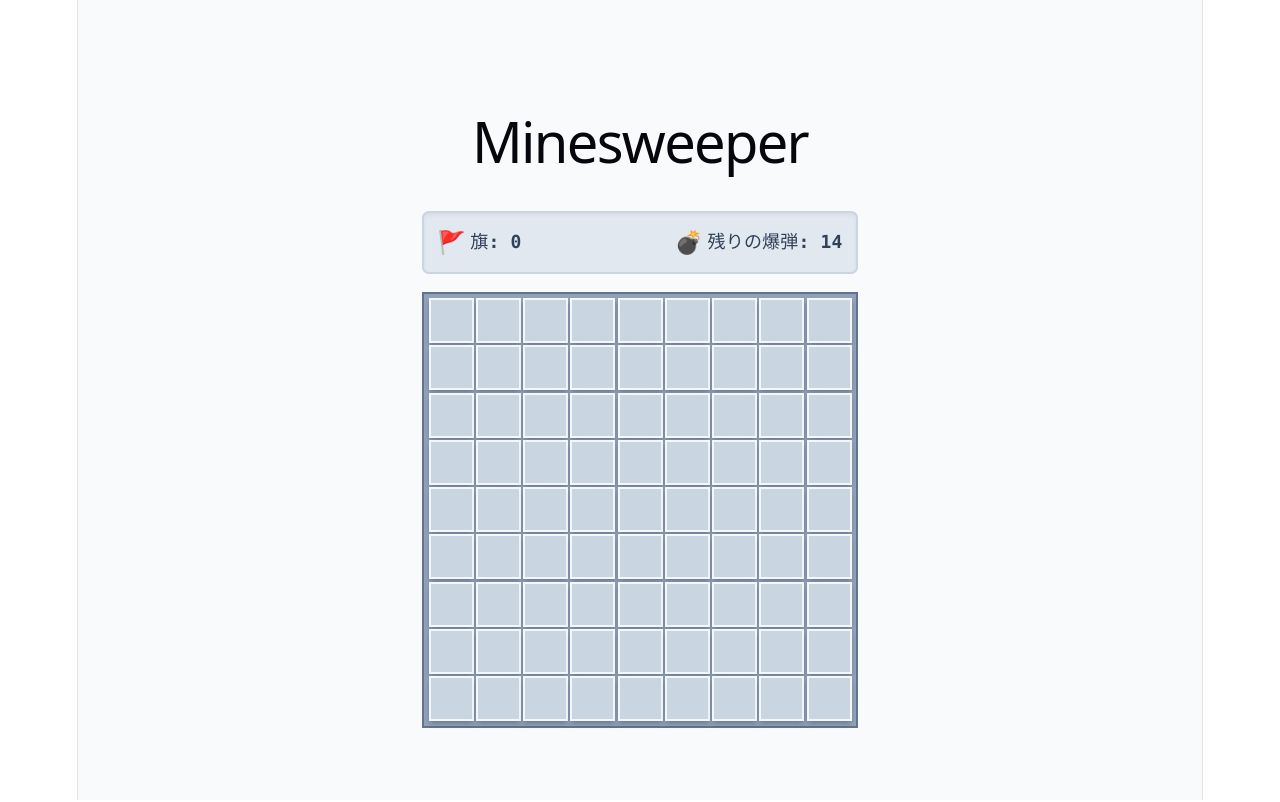
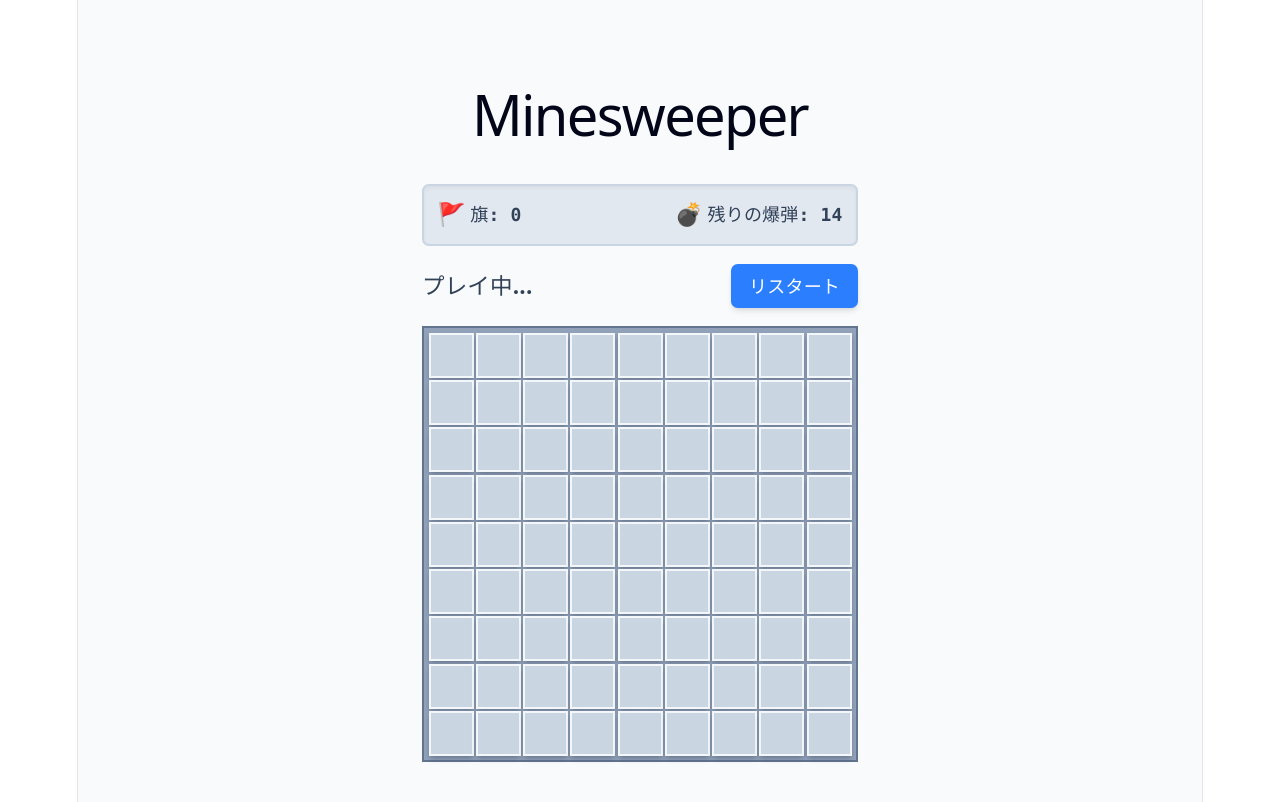
Before and after one commit to t-t328/minesweeper, a React (Vite) app: page / in a window 1280 px wide. Shown: the top 802 px of the page. Built offline with nearby package versions, Linux system fonts and the light colour scheme.

Commit message:
judge_clear&over

```diff
--- a/src/App.tsx
+++ b/src/App.tsx
@@ -1,4 +1,4 @@
-import { useState } from 'react'
+import { useState, useEffect } from 'react'
 import './App.css'
 
 type CellStatus = "hidden" | "revealed" | "flagged";
@@ -15,6 +15,7 @@ interface CellData {
   status: CellStatus;
   number: number;
   isMine: boolean;
+  exploded?: boolean; // 👈 これを追記
 }
 // --- ここから追記 ---
 // 盤面のサイズを変数化（ここを自由に変更できます！）
@@ -146,6 +147,9 @@ function GridCell({ status, number = 0, isMine, exploded, onClick, onRightClick
 function App() {
   // 関数を使って自動生成するように変更
   const [board, setBoard] = useState<CellData[]>(() => generateBoard(COLS, ROWS));
+  // 🌟 新機能: ゲームの状態を管理する state を追加
+  type GameState = 'playing' | 'gameOver' | 'gameClear';
+  const [gameState, setGameState] = useState<GameState>('playing');
   // --- ここから追加 ---
   // 1. すでに立てた旗の数
   const flagCount = board.filter((cell) => cell.status === 'flagged').length;
@@ -157,10 +161,41 @@ function App() {
   const totalMines = board.filter((cell) => cell.isMine).length;
   const estimatedMines = totalMines - flagCount;
   // --- ここまで追加 ---
+  // 🌟 新機能: 盤面が変化するたびにクリア・ゲームオーバーを判定する
+  useEffect(() => {
+    // プレイ中でなければ判定処理を行わない
+    if (gameState !== 'playing') return;
+
+    // ① ゲームオーバー判定: 「開かれている(revealed)」かつ「地雷(isMine)」のマスが1つでもあればアウト
+    const isGameOver = board.some(cell => cell.status === 'revealed' && cell.isMine);
+    if (isGameOver) {
+      setGameState('gameOver');
+      // すべての地雷を強制的に表示する（踏んだ地雷は exploded を true にして赤くする）
+      setBoard(prev => prev.map(cell =>
+        cell.isMine
+          ? { ...cell, status: 'revealed', exploded: cell.status === 'revealed' }
+          : cell
+      ));
+      return;
+    }
+
+    // ② ゲームクリア判定: (全マス数 - 地雷の数) と (開かれたマスの数) が一致するか
+    const totalMines = board.filter(cell => cell.isMine).length;
+    const revealedCount = board.filter(cell => cell.status === 'revealed').length;
+
+    if (revealedCount === (COLS * ROWS) - totalMines) {
+      setGameState('gameClear');
+      // クリア演出として、すべての地雷マスに自動で旗を立てる
+      setBoard(prev => prev.map(cell =>
+        cell.isMine ? { ...cell, status: 'flagged' } : cell
+      ));
+    }
+  }, [board, gameState]); // 👈 board か gameState が変化するたびに実行される
   // 左クリック処理（変更なし・1次元配列になったため正常に動作します）
   // --- 修正: 連鎖オープン対応のクリック処理 ---
 // --- 修正: ショートカット機能と連鎖オープンを統合したクリック処理 ---
   const handleCellClick = (id: number) => {
+    if (gameState !== 'playing') return; // 👈 プレイ中以外はクリック操作を無視
     setBoard((prevBoard) => {
       const newBoard = prevBoard.map(cell => ({ ...cell }));
       const clickedCell = newBoard[id];
@@ -267,6 +302,7 @@ function App() {
   // 右クリック処理（変更なし）
   const handleCellRightClick = (e: React.MouseEvent, id: number) => {
     e.preventDefault();
+    if (gameState !== 'playing') return; // 👈 プレイ中以外は右クリックを無視
     setBoard((prevBoard) =>
       prevBoard.map((cell) => {
         if (cell.id === id) {
@@ -282,7 +318,7 @@ function App() {
   return (
     <section id="main" className="flex items-center justify-center min-h-screen bg-slate-50">
       <div className="p-10">
-        <h1 className="mb-6 text-2xl font-bold text-center text-slate-700">Minesweeper</h1>
+        <h1 className="mb-6 text-2xl font-bold text-center !text-slate-950">Minesweeper</h1>
         {/* --- ここからカウンター表示領域を追加 --- */}
         <div className="mb-4 p-3 bg-slate-200 border-2 border-slate-300 rounded-md
           flex justify-between items-center font-mono font-bold text-slate-700 shadow-inner">
@@ -296,6 +332,23 @@ function App() {
           </div>
         </div>
         {/* --- ここまで追加 --- */}
+        {/* 🌟 新機能: ゲーム状態の表示とリスタートボタン */}
+        <div className="mb-4 flex items-center justify-between">
+          <div className="text-xl font-bold text-slate-700">
+            {gameState === 'playing' && 'プレイ中...'}
+            {gameState === 'gameOver' && 'ゲームオーバー'}
+            {gameState === 'gameClear' && '🥳 ゲームクリア！'}
+          </div>
+          <button
+            onClick={() => {
+              setBoard(generateBoard(COLS, ROWS)); // 盤面を再生成
+              setGameState('playing'); // 状態をプレイ中に戻す
+            }}
+            className="px-4 py-2 bg-blue-500 text-white rounded-md hover:bg-blue-600 active:bg-blue-700 font-bold shadow-md transition-colors"
+          >
+            リスタート
+          </button>
+        </div>
         {/* CSS Gridを使って3x3の盤面を構成 */}
         <div
           className="inline-grid gap-0.5 bg-slate-400 border-2 border-slate-500 p-1"
@@ -308,6 +361,7 @@ function App() {
               status={cell.status}
               number={cell.number}
               isMine={cell.isMine}
+              exploded={cell.exploded} // 👈 これを追記！
               onClick={() => handleCellClick(cell.id)}
               onRightClick={(e) => handleCellRightClick(e, cell.id)}
             />
```
